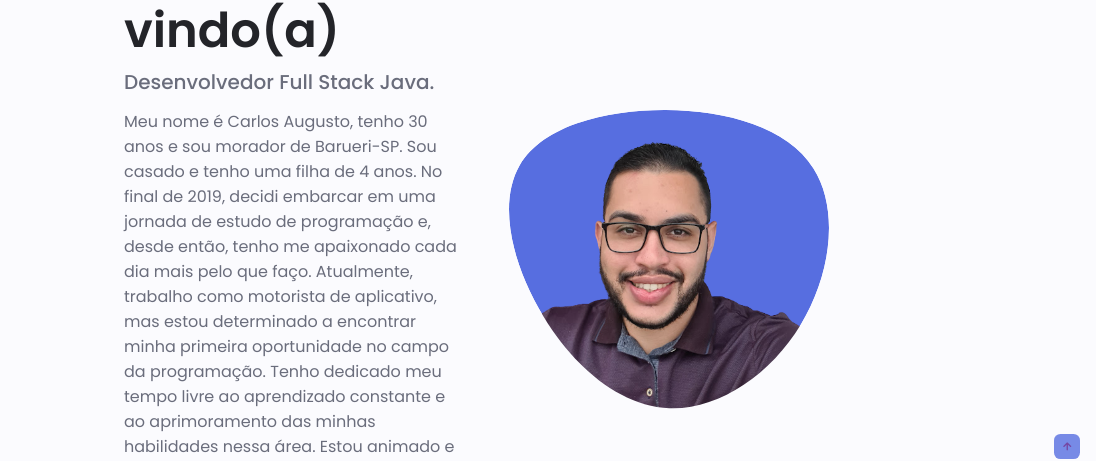
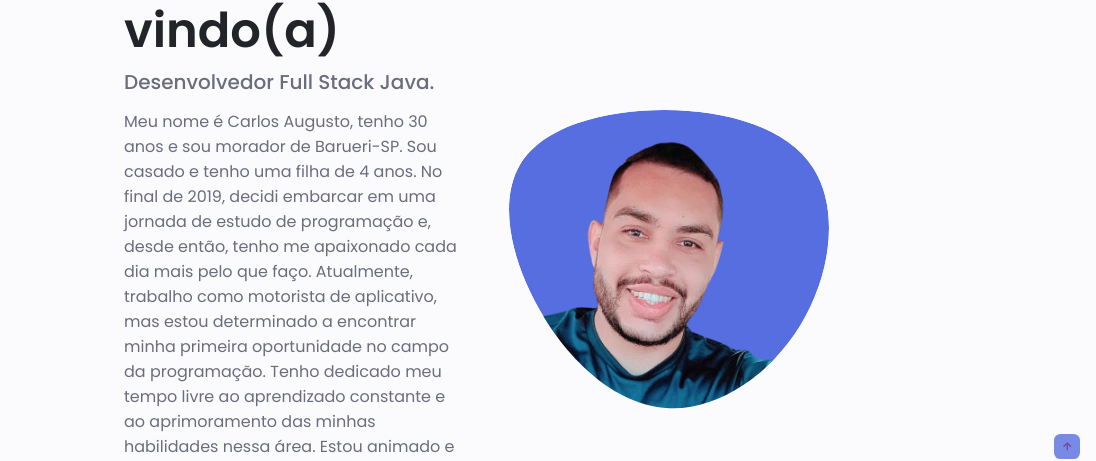
Before and after one commit to carlosferreirab25/portfoliocarlosaugusto, a plain HTML site: page index.html in a window 1280 px wide. Shown: the part 261-722 px from the top of the page, 184-1280 px from the left. Drawn offline with nearby package versions, Linux system fonts and the light colour scheme.

Commit message:
foto perfil

```diff
--- a/index.html
+++ b/index.html
@@ -103,7 +103,7 @@
             129.362C2.45775 97.8511 -7.48481 59.1033 6.67581 34.5279C20.9871 10.1032 59.7028
             -0.149132 97.9666 0.00163737C136.23 0.303176 174.193 10.857 190.312 36.4879Z" />
                                 <image class="home__blob-img" x="12" y="18"
-                                    xlink:href="assets/img/augustoperfill.png" />
+                                    xlink:href="assets/img/perfil.png" />
                             </g>
                         </svg>
 
```
Also changed, not shown: assets/img/Logotipo_roxo_com_sacola_loja_virtual_ecommerce__1_-removebg-preview.png (deleted), assets/img/perfil.png (added), assets/img/perfilcf.png (added).
